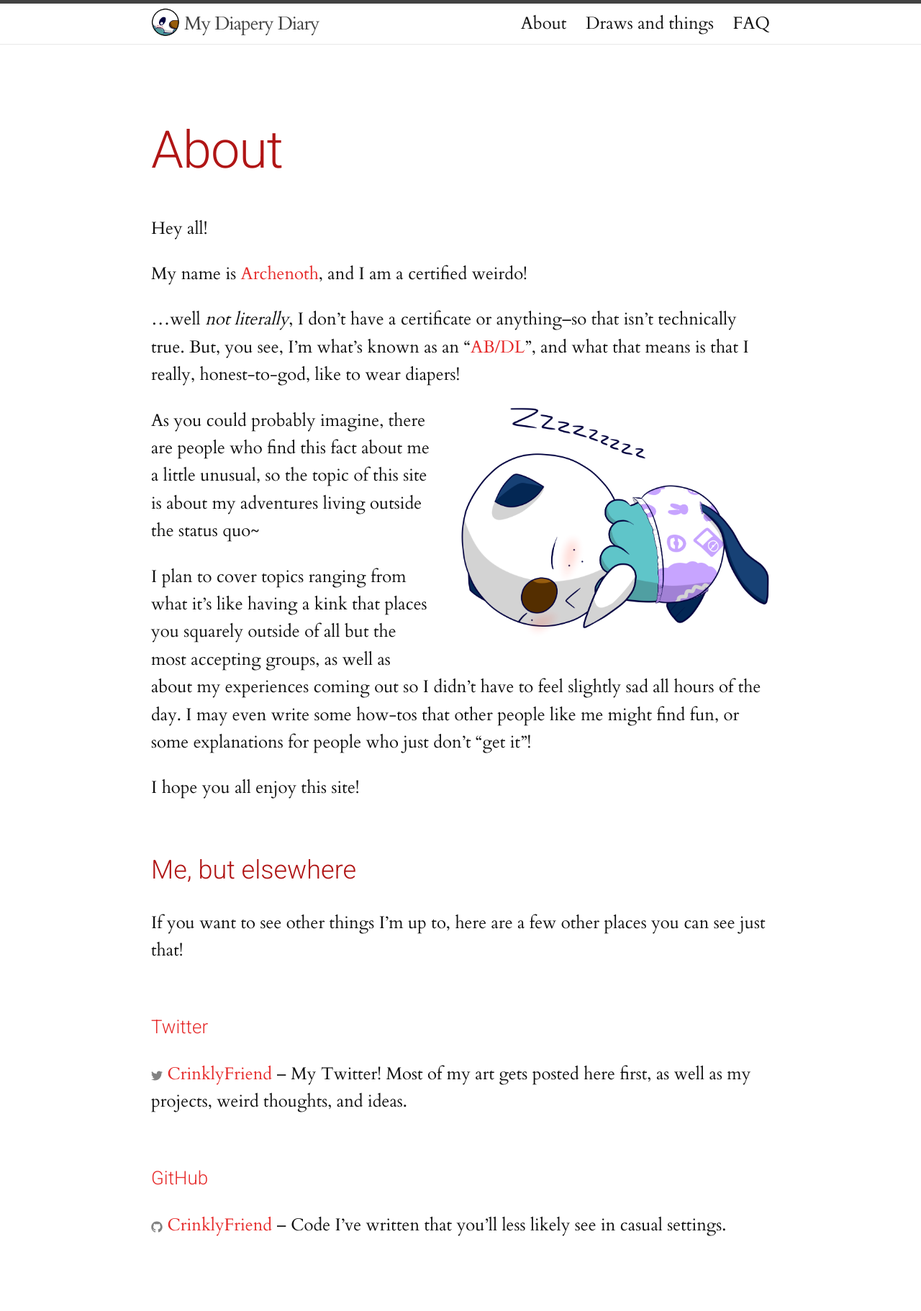
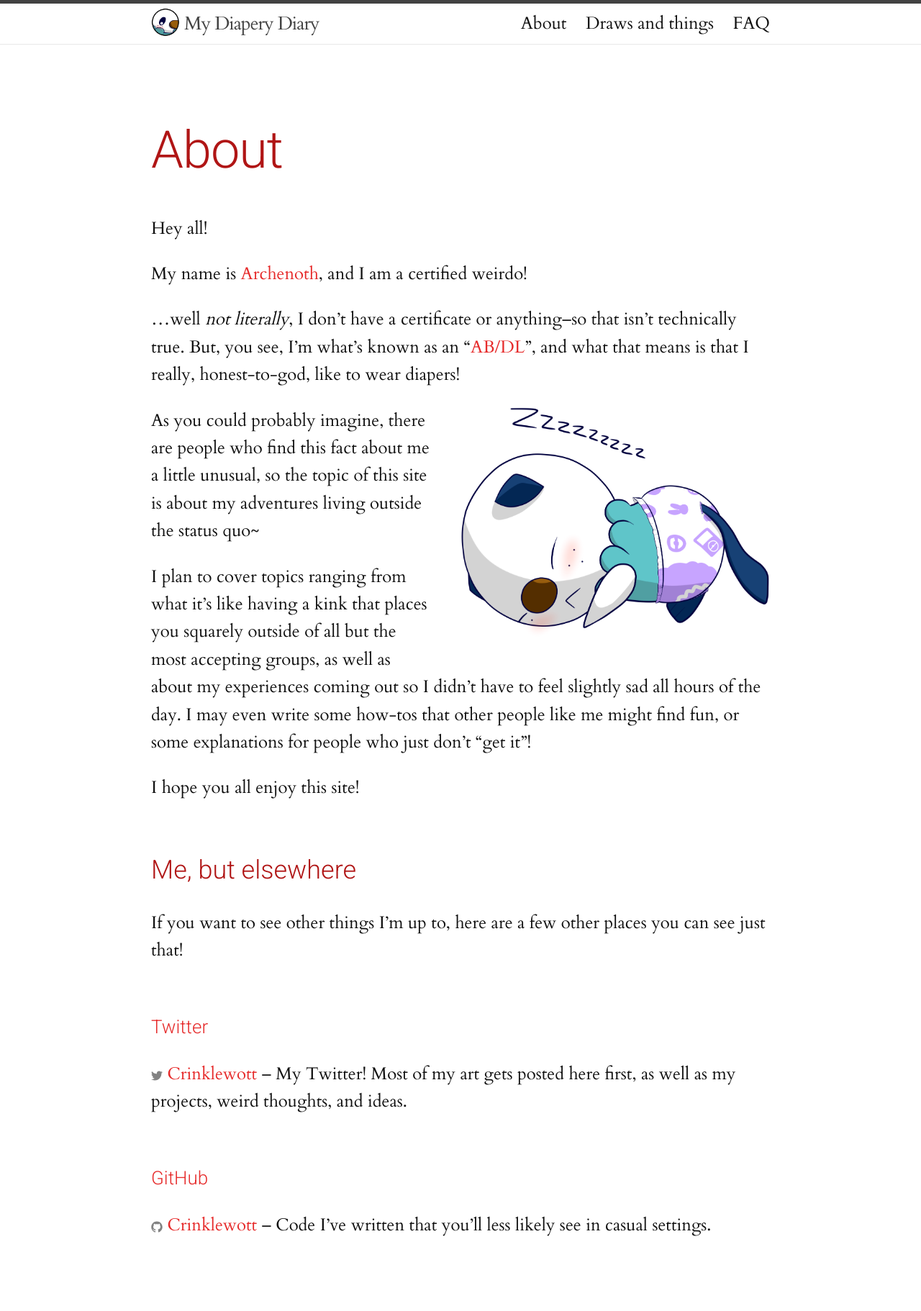
Before and after one commit to Crinklewott/diape.red, a Jekyll site: the page built from about.md, in a window 1280 px wide. Shown: the whole page at 72% size. Built offline with Jekyll 4.4.1, drawn with Linux system fonts in a browser that asks for light colours.

Commit message:
Updated a few out-of-date things on about page

```diff
--- a/_config.yml
+++ b/_config.yml
@@ -12,8 +12,8 @@ description: > # this means to ignore newlines until "baseurl:"
   Diapery Diary -- A blog about acceptance, and a life outside the status quo
 baseurl: "" # the subpath of your site, e.g. /blog
 url: "https://diape.red" # the base hostname & protocol for your site
-twitter_username: CrinklyFriend
-github_username: CrinklyFriend
+twitter_username: Crinklewott
+github_username: Crinklewott
 
 # Build settings
 markdown: kramdown
--- a/about.md
+++ b/about.md
@@ -10,10 +10,10 @@ My name is [Archenoth](//archenoth.com/about), and I am a certified weirdo!
 
 ...well *not literally*, I don't have a certificate or anything--so that isn't technically true. But, you see, I'm what's known as an "[AB/DL](/faq#wait-do-you-actually-like-wearing-diapers)", and what that means is that I really, honest-to-god, like to wear diapers!
 
-![SleepyWott](/img/SleepyWott.png "SleepyWott!")
+![Sleepywott](/img/Sleepywott.png "Sleepywott!")
 <style>
   @media only screen and (min-width: 600px) {
-    img[alt=SleepyWott]{
+    img[alt=Sleepywott]{
       float: right;
       margin-left: 5%;
       margin-bottom: 5%;
```
Also changed, not shown: img/Sleepywott.png (renamed from img/SleepyWott.png).
